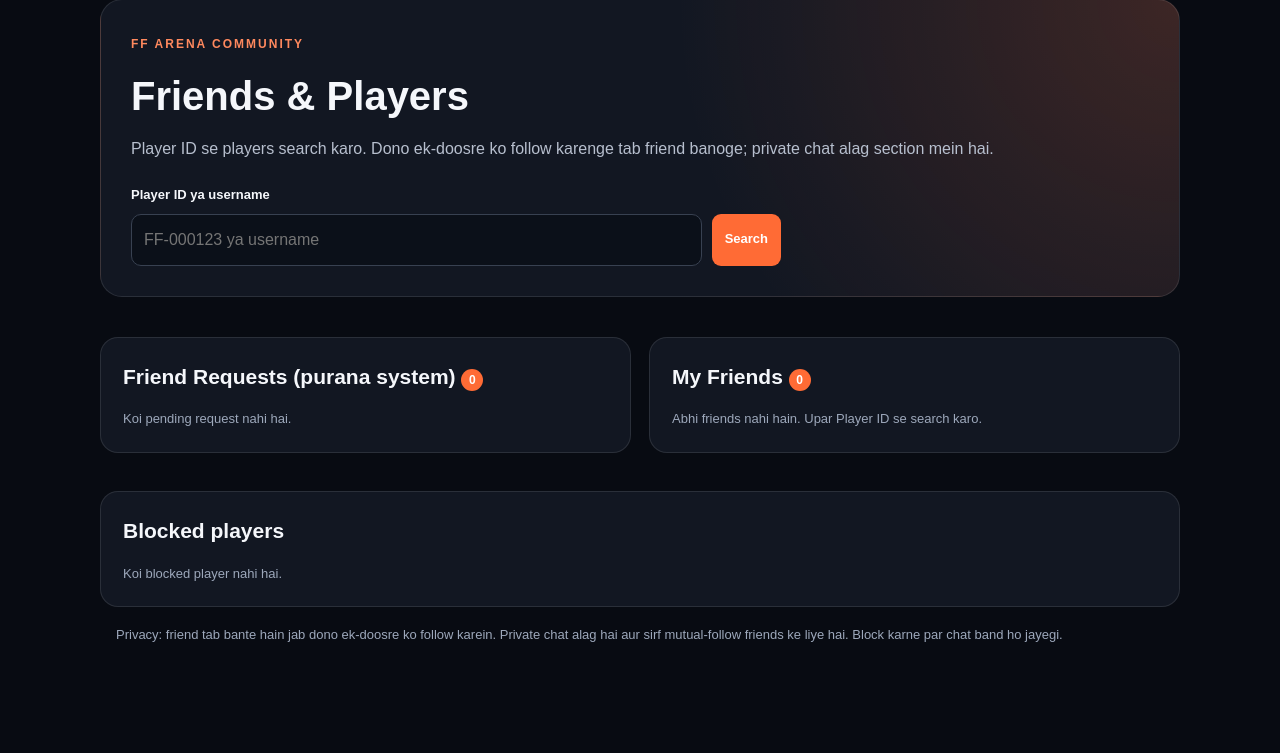
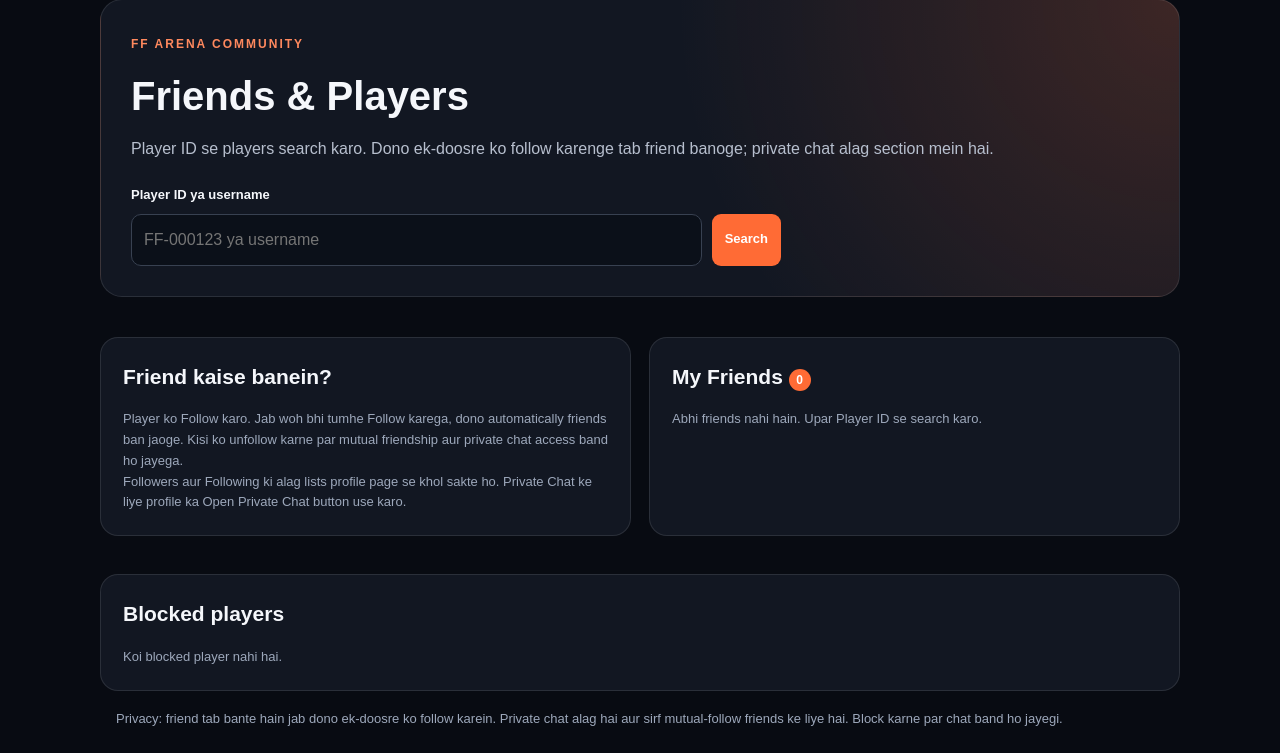
Before and after one commit to workload139-creator/FREEFIRE-TOURANAMENT-, a Django app: page /friends/ in a window 1280 px wide. Shown: the part 114-867 px from the top of the page. Run offline with Django 5.2, Linux system fonts and the light colour scheme; the visitor is signed in with stand-in values (Sample User, id 1); data comes from the database, SQL or seed files in the repository; data that the repository does not hold is empty.

Commit message:
Replace friend requests panel with mutual-follow guidance

```diff
--- a/templates/social/friends.html
+++ b/templates/social/friends.html
@@ -41,23 +41,9 @@
 
   <div class="community-columns">
     <section class="community-panel">
-      <h2>Friend Requests (purana system) <span class="count-pill">{{ incoming_requests|length }}</span></h2>
-      {% for item in incoming_requests %}
-      <article class="player-row compact">
-        <div class="player-avatar">{{ item.requester.username|first|upper }}</div>
-        <div class="player-info"><strong>{{ item.requester.username }}</strong><small>FF-{{ item.requester.pk|stringformat:"06d" }}</small></div>
-        <div class="player-actions">
-          <form method="post" action="{% url 'social:handle_request' item.pk 'accept' %}">{% csrf_token %}<button class="button button-primary" type="submit">Accept</button></form>
-          <form method="post" action="{% url 'social:handle_request' item.pk 'reject' %}">{% csrf_token %}<button class="button button-outline" type="submit">Reject</button></form>
-        </div>
-      </article>
-      {% empty %}<p class="muted">Koi pending request nahi hai.</p>{% endfor %}
-      {% if outgoing_requests %}
-        <h3>Sent requests</h3>
-        {% for item in outgoing_requests %}
-          <div class="player-row compact"><div class="player-info"><strong>{{ item.recipient.username }}</strong><small>Pending request</small></div><form method="post" action="{% url 'social:cancel_request' item.pk %}">{% csrf_token %}<button class="button button-outline" type="submit">Cancel</button></form></div>
-        {% endfor %}
-      {% endif %}
+      <h2>Friend kaise banein?</h2>
+      <p class="muted">Player ko Follow karo. Jab woh bhi tumhe Follow karega, dono automatically friends ban jaoge. Kisi ko unfollow karne par mutual friendship aur private chat access band ho jayega.</p>
+      <p class="muted">Followers aur Following ki alag lists profile page se khol sakte ho. Private Chat ke liye profile ka Open Private Chat button use karo.</p>
     </section>
 
     <section class="community-panel">
```
